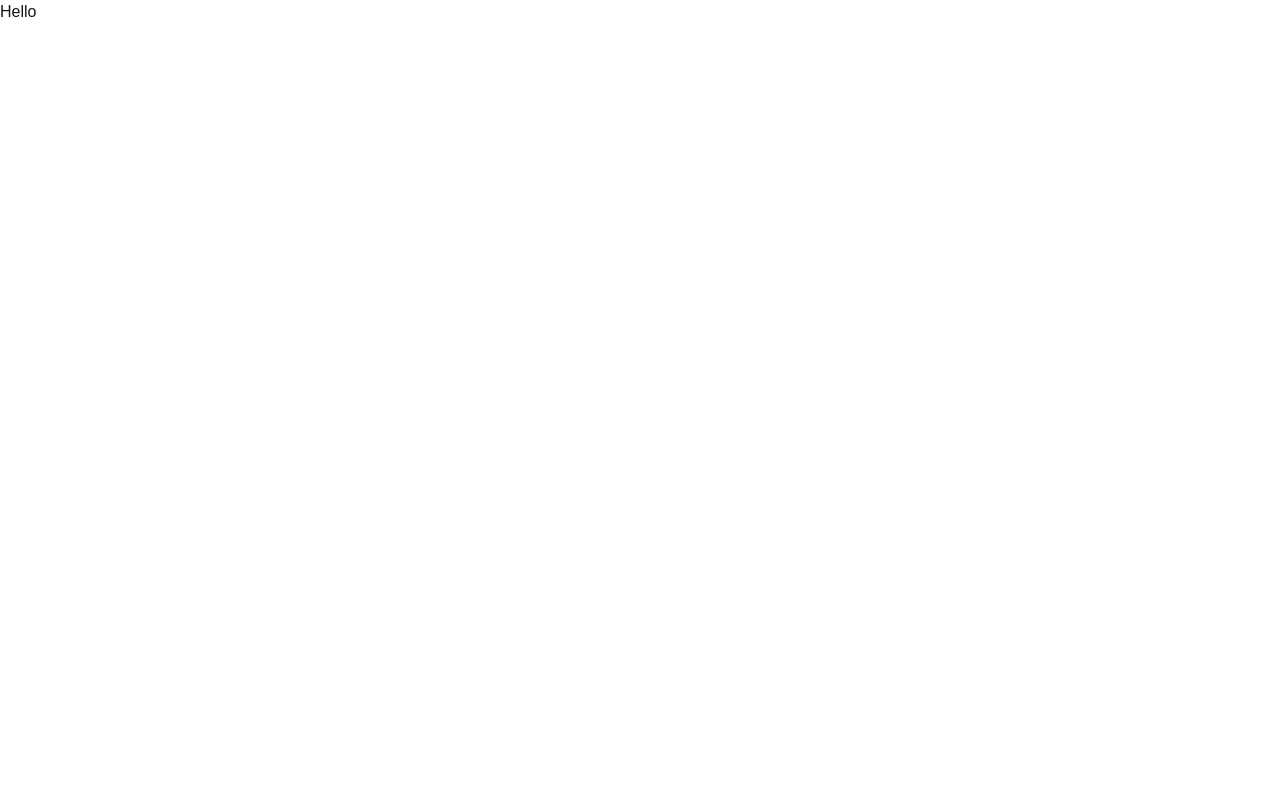
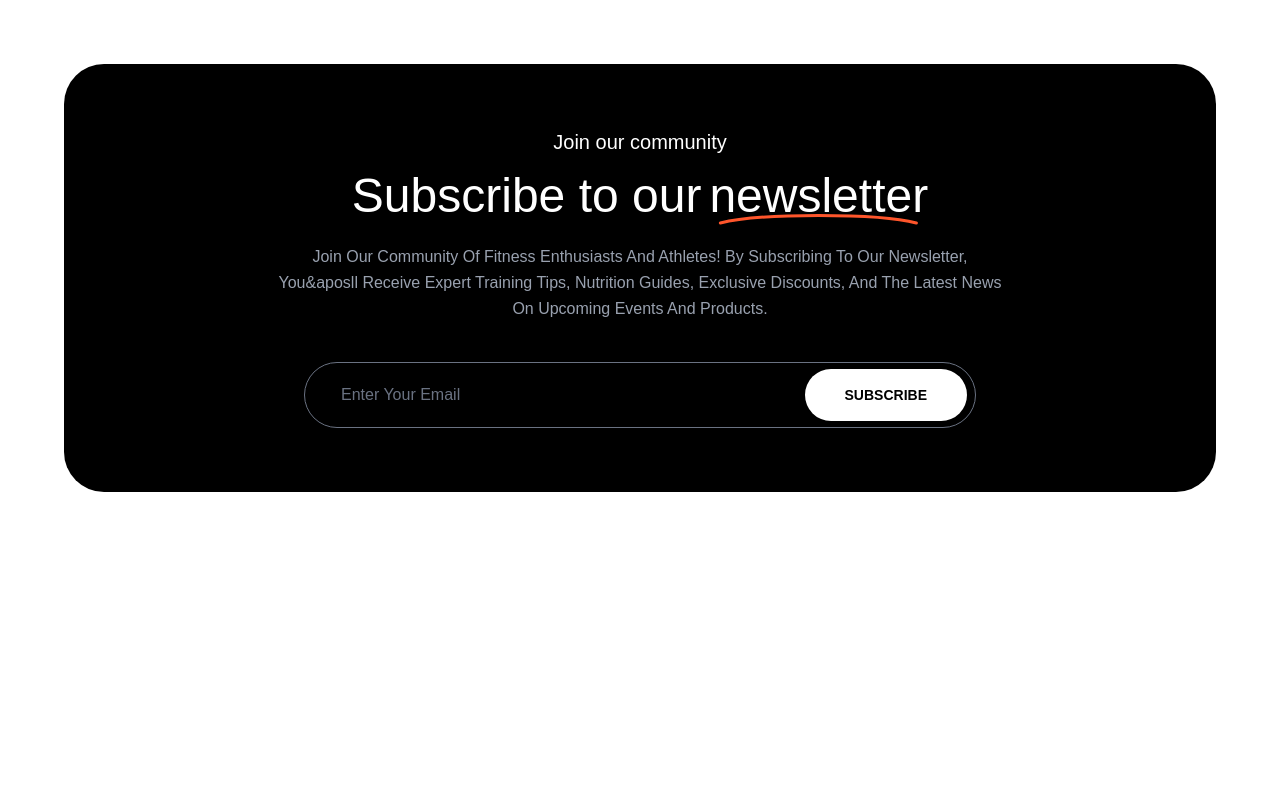
Before and after one commit to isratbiswas/Softvence_landing_page, a Next.js app: page / in a window 1280 px wide. Shown: the top 800 px of the page. Built offline with nearby package versions, Linux system fonts and the light colour scheme.

Commit message:
feat: implement newsletterr based on Figma design

```diff
--- a/src/app/page.tsx
+++ b/src/app/page.tsx
@@ -1,9 +1,10 @@
+import NewsLatterSection from "@/components/modules/NewsLatterSection";
 import Image from "next/image";
 
 export default function Home() {
   return (
     <div className="">
-      <h2>Hello</h2>
+      <NewsLatterSection />
     </div>
   );
 }
--- /dev/null
+++ b/src/components/modules/NewsLatterSection.tsx
@@ -0,0 +1,59 @@
+import React from "react";
+
+const NewsletterSection = () => {
+  return (
+    <section className="px-4 py-16 bg-white">
+      <div className="max-w-6xl mx-auto bg-black rounded-[40px] p-8 md:p-16 text-center text-white relative overflow-hidden">
+        <div className="absolute top-0 left-0 w-full h-full opacity-10 pointer-events-none"></div>
+
+        <div className="relative z-10">
+          <h4 className="text-lg md:text-xl font-medium mb-4">
+            Join our community
+          </h4>
+
+          <h2 className="text-3xl md:text-5xl font-normal mb-6 text-white">
+            Subscribe to our
+            <span className="relative inline-block ml-2">
+              newsletter
+              <span className="absolute -bottom-2 left-0 w-full h-5">
+                <svg
+                  viewBox="0 0 200 20"
+                  fill="none"
+                  xmlns="http://www.w3.org/2000/svg"
+                  className="w-full h-full"
+                >
+                  <path
+                    d="M2 15C40 5 160 5 198 15"
+                    stroke="#FE552B"
+                    strokeWidth="3"
+                    strokeLinecap="round"
+                  />
+                </svg>
+              </span>
+            </span>
+          </h2>
+
+          <p className="max-w-3xl mx-auto text-gray-400 text-sm md:text-base leading-relaxed mb-10 px-4">
+            Join Our Community Of Fitness Enthusiasts And Athletes! By
+            Subscribing To Our Newsletter, You&aposll Receive Expert Training
+            Tips, Nutrition Guides, Exclusive Discounts, And The Latest News On
+            Upcoming Events And Products.
+          </p>
+
+          <div className="max-w-2xl mx-auto relative flex items-center p-1 border border-gray-500 rounded-full focus-within:border-white transition-all">
+            <input
+              type="email"
+              placeholder="Enter Your Email"
+              className="w-full bg-transparent py-4 px-6 md:px-8 outline-none text-white placeholder-gray-500 text-sm md:text-base"
+            />
+            <button className="bg-white text-black font-bold text-xs md:text-sm px-6 md:px-10 py-3 md:py-4 rounded-full hover:bg-gray-200 transition-colors mr-1">
+              SUBSCRIBE
+            </button>
+          </div>
+        </div>
+      </div>
+    </section>
+  );
+};
+
+export default NewsletterSection;
```
